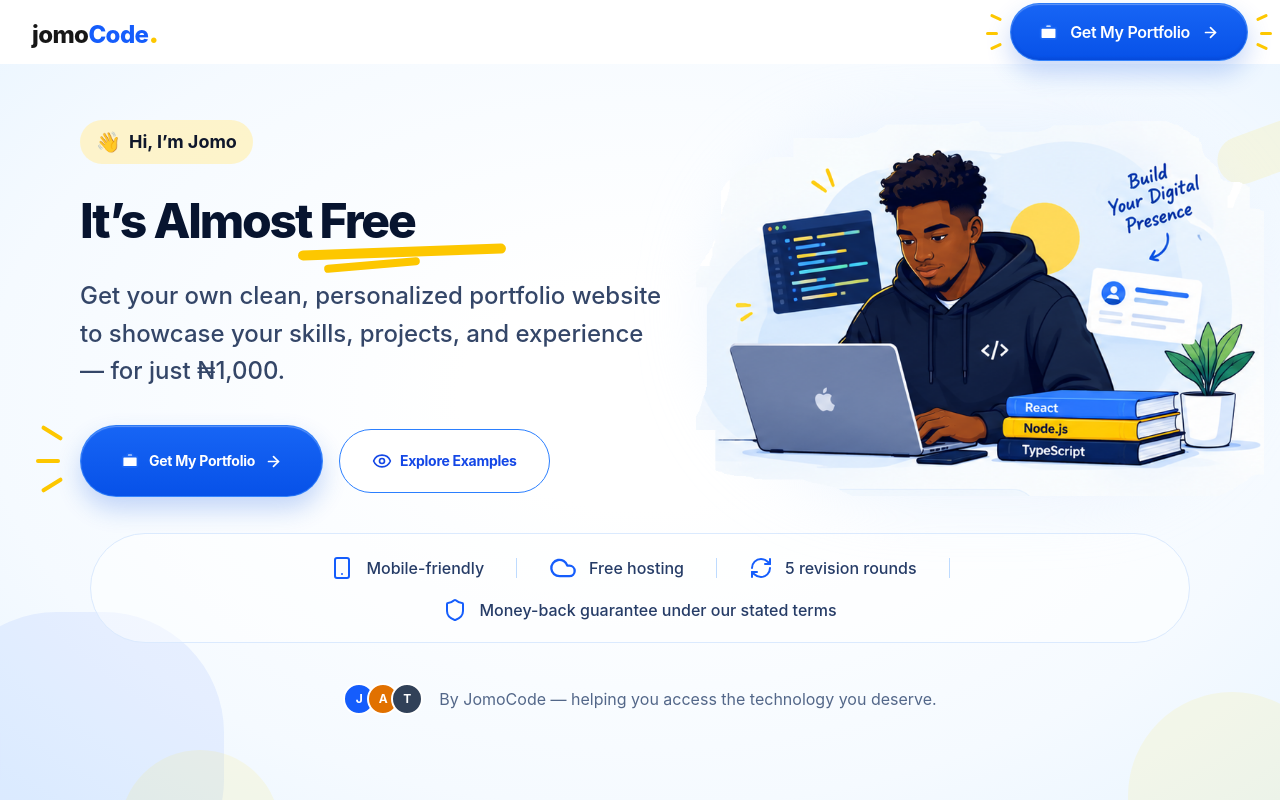
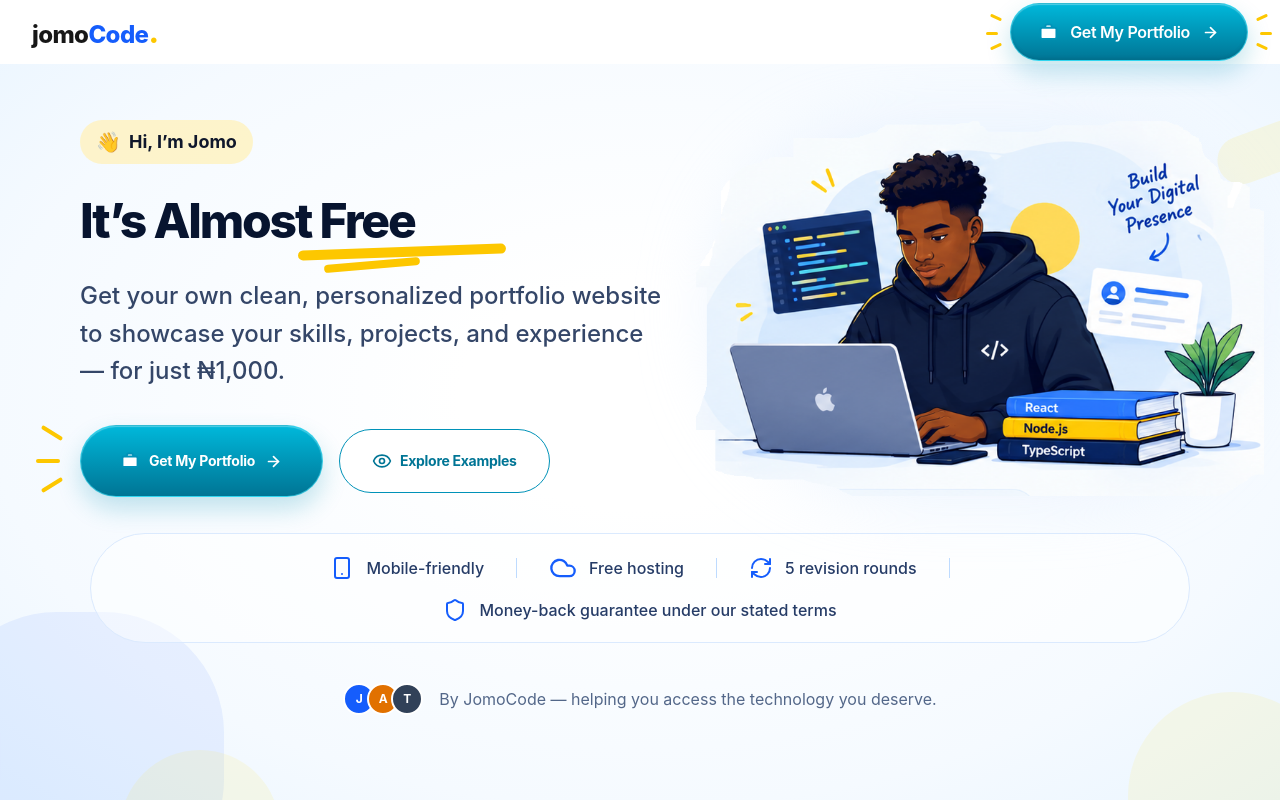
Before and after one commit to codeWithJomo/portfolio-campaign-marketing-website, a React (Vite) app: page / in a window 1280 px wide. Shown: the top 800 px of the page. Built offline with nearby package versions, Linux system fonts and the light colour scheme; a web font is replaced by a local one.

Commit message:
buttons: change button color -> cyan

```diff
--- a/src/components/BrandButton.tsx
+++ b/src/components/BrandButton.tsx
@@ -6,17 +6,17 @@ interface BrandButtonProps extends React.ButtonHTMLAttributes<HTMLButtonElement>
   showPortfolioIcon?: boolean;
 }
 
-const base = 'inline-flex min-h-[52px] items-center justify-center gap-2.5 rounded-full px-7 text-sm font-bold tracking-[-0.02em] transition-all duration-200 active:scale-[0.98] focus-visible:outline-none focus-visible:ring-2 focus-visible:ring-blue-500 focus-visible:ring-offset-2 disabled:cursor-not-allowed disabled:opacity-60';
+const base = 'inline-flex min-h-[52px] items-center justify-center gap-2.5 rounded-full px-7 text-sm font-bold tracking-[-0.02em] transition-all duration-200 active:scale-[0.98] focus-visible:outline-none focus-visible:ring-2 focus-visible:ring-cyan-500 focus-visible:ring-offset-2 disabled:cursor-not-allowed disabled:opacity-60';
 const variants = {
-  primary: 'border border-blue-400/50 bg-gradient-to-b from-[#1765f5] to-[#0751e8] text-white shadow-[0_12px_24px_rgba(22,93,225,0.24),inset_0_1px_1px_rgba(255,255,255,0.32)] hover:-translate-y-0.5 hover:shadow-[0_15px_28px_rgba(22,93,225,0.3)]',
-  outline: 'border border-blue-500 bg-white text-blue-700 hover:-translate-y-0.5 hover:bg-blue-50 hover:shadow-[0_10px_20px_rgba(22,93,225,0.12)]',
+  primary: 'border border-cyan-300/60 bg-gradient-to-b from-cyan-500 to-cyan-700 text-white shadow-[0_12px_24px_rgba(8,145,178,0.24),inset_0_1px_1px_rgba(255,255,255,0.32)] hover:-translate-y-0.5 hover:shadow-[0_15px_28px_rgba(8,145,178,0.3)]',
+  outline: 'border border-cyan-600 bg-white text-cyan-700 hover:-translate-y-0.5 hover:bg-cyan-50 hover:shadow-[0_10px_20px_rgba(8,145,178,0.12)]',
 };
 
 export const BrandButton: React.FC<BrandButtonProps> = ({
   variant = 'primary', showPortfolioIcon = false, className = '', children, ...props
 }) => (
   <button {...props} className={`${base} ${variants[variant]} ${className}`}>
-    {showPortfolioIcon && <BriefcaseBusiness aria-hidden="true" className="h-[18px] w-[18px] fill-white stroke-[#1765f5] stroke-[2.4]" />}
+    {showPortfolioIcon && <BriefcaseBusiness aria-hidden="true" className="h-[18px] w-[18px] fill-white stroke-cyan-600 stroke-[2.4]" />}
     <span>{children}</span>
     {variant === 'primary' && <ArrowRight aria-hidden="true" className="h-[17px] w-[17px] stroke-[2.4]" />}
   </button>
--- a/src/components/PortfolioButton.tsx
+++ b/src/components/PortfolioButton.tsx
@@ -32,9 +32,9 @@ export const PortfolioButton: React.FC<PortfolioButtonProps> = ({
     <button
       type="button"
       onClick={onClick}
-      className="inline-flex min-h-[58px] min-w-[236px] items-center justify-center gap-3 rounded-full border border-blue-400/50 bg-gradient-to-b from-[#1765f5] to-[#0751e8] px-7 text-[16px] font-semibold tracking-[-0.02em] text-white shadow-[0_12px_24px_rgba(22,93,225,0.24),inset_0_1px_1px_rgba(255,255,255,0.32),inset_0_-2px_3px_rgba(0,42,150,0.18)] transition-all hover:-translate-y-0.5 hover:shadow-[0_15px_28px_rgba(22,93,225,0.3),inset_0_1px_1px_rgba(255,255,255,0.38)] active:translate-y-0 active:scale-[0.98] focus-visible:outline-none focus-visible:ring-2 focus-visible:ring-blue-500 focus-visible:ring-offset-2 whitespace-nowrap"
+      className="inline-flex min-h-[58px] min-w-[236px] items-center justify-center gap-3 rounded-full border border-cyan-300/60 bg-gradient-to-b from-cyan-500 to-cyan-700 px-7 text-[16px] font-semibold tracking-[-0.02em] text-white shadow-[0_12px_24px_rgba(8,145,178,0.24),inset_0_1px_1px_rgba(255,255,255,0.32),inset_0_-2px_3px_rgba(8,80,100,0.18)] transition-all hover:-translate-y-0.5 hover:shadow-[0_15px_28px_rgba(8,145,178,0.3),inset_0_1px_1px_rgba(255,255,255,0.38)] active:translate-y-0 active:scale-[0.98] focus-visible:outline-none focus-visible:ring-2 focus-visible:ring-cyan-500 focus-visible:ring-offset-2 whitespace-nowrap"
     >
-      <BriefcaseBusiness aria-hidden="true" className="h-[19px] w-[19px] fill-white stroke-[#1765f5] stroke-[2.4]" />
+      <BriefcaseBusiness aria-hidden="true" className="h-[19px] w-[19px] fill-white stroke-cyan-600 stroke-[2.4]" />
       <span>{children}</span>
       <ArrowRight aria-hidden="true" className="h-[17px] w-[17px] stroke-[2.4]" />
     </button>
```
